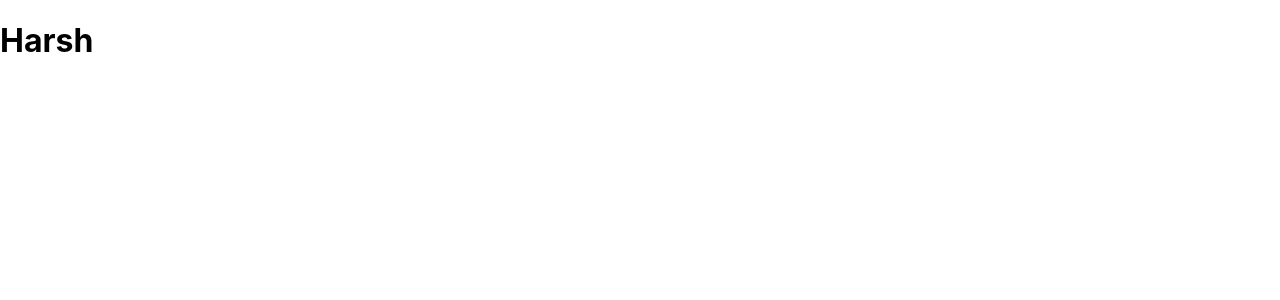
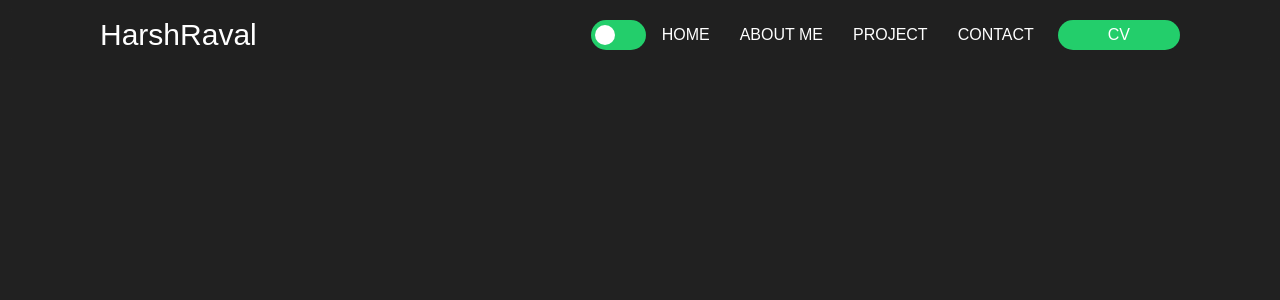
Before and after one commit to H1617K/portfolio-harsh, a React (Create React App) app: page / in a window 1280 px wide. Shown: the top 300 px of the page. Built offline with nearby package versions, Linux system fonts and the light colour scheme.

Commit message:
Add Goble style and Header with style.ts

```diff
--- a/package.json
+++ b/package.json
@@ -11,6 +11,8 @@
     "react-router-dom": "^6.22.1",
     "react-router-hash-link": "^2.4.3",
     "react-scripts": "5.0.1",
+    "react-toastify": "^10.0.4",
+    "styled-components": "^6.1.8",
     "web-vitals": "^2.1.4"
   },
   "scripts": {
--- a/src/App.js
+++ b/src/App.js
@@ -1,9 +1,12 @@
 import './App.css';
+import { Header } from './components/Header/Header';
+import { GlobalStyle } from './styles/global.ts';
 
 function App() {
   return (
     <>
-    <h1>Harsh</h1>
+    <GlobalStyle></GlobalStyle>
+    <Header></Header>
     </>
   );
 }
--- /dev/null
+++ b/src/components/Header/Header.js
@@ -0,0 +1,70 @@
+import React from 'react'
+import { BrowserRouter as Router } from 'react-router-dom'
+import { NavHashLink, HashLink } from 'react-router-hash-link'
+import { useState } from 'react'
+import { Container} from '../Header/styles.ts'
+
+import CV from '../../assets/Harsh Raval Resume.pdf'
+
+export function Header () {
+    const [isActive, setActive] = useState(false);
+
+    function toggleThme() {
+        let html = document.getElementsByTagName('html')[0]
+        html.classList.toggle('light')
+    }
+
+    function closeMenu() {
+        setActive(false)
+    }
+
+
+    return(
+        <Container classList="header-fixed">
+            <Router>
+                <HashLink smooth to="home" className='logo'>
+                    <span>{"Harsh"}</span>
+                    <span>{"Raval"}</span>
+                </HashLink>
+
+                <input
+                    onChange={toggleThme}
+                    className='container_toggle'
+                    type='checkbox'
+                    id='switch'
+                    name='mode'
+                />
+
+                <label htmlFor='switch'>Toggle</label>
+
+                <nav className={isActive ? 'active' : ''}>
+                    <NavHashLink smooth to="#home" onClick={closeMenu}>
+                        Home
+                    </NavHashLink>
+                    <NavHashLink smooth to="#about" onClick={closeMenu}>
+                        About me
+                    </NavHashLink>
+                    <NavHashLink smooth to="#project" onClick={closeMenu}>
+                        Project
+                    </NavHashLink>
+                    <NavHashLink smooth to="#contact" onClick={closeMenu}>
+                        Contact
+                    </NavHashLink>
+                    <a href={CV} download className='button'>
+                        CV
+                    </a>
+                </nav>
+
+                <div
+                    aria-expanded={isActive ? 'true' : 'false'}
+                    aria-haspopup="true"
+                    aria-label={isActive ? 'fechar menu' : 'Abrir menu'}
+                    className={isActive ? 'menu active' : 'menu'}
+                    onClick={() =>{
+                        setActive(!isActive)
+                    }}
+                ></div>
+            </Router>
+        </Container>
+    )
+}
--- /dev/null
+++ b/src/components/Header/styles.ts
@@ -0,0 +1,183 @@
+import styled from "styled-components";
+
+export const Container = styled.header`
+display: flex;
+  justify-content: space-between;
+  align-items: center;
+  padding: 1.8rem 10rem;
+
+  background-color: #21212150;
+
+  backdrop-filter: blur(6px);
+
+  position: fixed;
+  top: 0;
+  left: 0;
+  width: 100vw;
+  z-index: 1000;
+
+  nav{
+    display: flex;
+    align-items: center;
+    gap: 1.8rem;
+    a{
+      color: #FFFF;
+      padding: 0.6rem;
+      font-family: 'Red Hat Display', sans-serif;
+      font-weight: 500;
+      text-transform: uppercase;
+      transition: filter 0.25s;
+
+      &.button{
+        padding: 0.6rem 5rem;
+      }
+
+      &:hover{
+        filter: brightness(0.6);
+      }
+    }
+
+  }
+
+  .menu-container{
+    cursor: pointer;
+    padding: 0.6rem 0;
+  }
+
+  .menu{
+    width: 2rem;
+    height: 0.2rem;
+    background: #FFFF;
+    position: relative;
+    cursor: pointer;
+    display: none;
+
+    &:before{
+      bottom: 0.5rem;
+    }
+    &:after{
+      top: 0.5rem;
+    }
+
+
+    &.active:before{
+      bottom: 0;
+      transform: rotate(45deg);
+    }
+
+    &.active:after{
+      top: 0;
+      transform: rotate(135deg);
+    }
+
+    &.active{
+      background-color: rgba(0, 0, 0, 0);
+    }
+
+  }
+
+  .menu:before, .menu:after {
+    content: "";
+    display: block;
+    position: absolute;
+    width: 100%;
+    height: 0.2rem;
+    background: #FFFF;
+    cursor: pointer;
+    transition: .6s;
+  }
+
+
+  input[type=checkbox] {
+    height: 0;
+    width: 0;
+    visibility: hidden;
+    outline: none;
+  }
+
+  label {
+    cursor: pointer;
+    text-indent: -9999px;
+    width: 55px;
+    height: 30px;
+    background: var(--green);
+    display: block;
+    justify-content: center;
+    align-items: center;
+    -webkit-border-radius: 100px;
+    -moz-border-radius: 100px;
+    border-radius: 100px;
+    position: relative;
+    margin-left: auto;
+    right: 10px;
+  }
+
+  @media only screen and (max-width: 800px) {
+    label {
+    position: relative;
+   }
+  }
+
+  label:after {
+    content: '';
+    background: #FFF;
+    width: 20px;
+    height: 20px;
+    -webkit-border-radius: 50%;
+    -moz-border-radius: 50%;
+    border-radius: 50%;
+    position: absolute;
+    top: 5px;
+    left: 4px;
+   transition: cubic-bezier(0.68, -0.55, 0.27, 01.55) 320ms;
+  }
+
+  input:checked + label {
+    background: var(--pink);
+  }
+
+  input:checked + label:after {
+    left: calc(100% - 5px);
+    -webkit-transform: translateX(-100%);
+    -moz-transform: translateX(-100%);
+    -ms-transform: translateX(-100%);
+    -o-transform: translateX(-100%);
+    transform: translateX(-100%);
+  }
+
+  @media (max-width: 960px){
+    padding: 1.8rem 3rem;
+
+    .menu{
+      display: block;
+    }
+
+    nav {
+      -ms-overflow-style: none;
+      scrollbar-width: none;
+      overflow: hidden;
+      opacity: 0;
+      visibility: hidden;
+      flex-direction: column;
+      justify-content: center;
+      align-items: center;
+      position: fixed;
+      width: 100vw;
+      height: 100vh;
+      background: var(--blue);
+      top: 0;
+      left: 0;
+      transition: opacity 0.25s;
+      background-color: var(--green);
+
+      a.button{
+        background-color: var(--pink);
+      }
+
+      &.active{
+        opacity: 1;
+        visibility: visible;
+      }
+    }
+  }
+`
--- /dev/null
+++ b/src/styles/global.ts
@@ -0,0 +1,123 @@
+import { createGlobalStyle } from "styled-components";
+
+export const GlobalStyle = createGlobalStyle`
+
+  :root{
+    --pink: #E31F71;
+    --black: #212121;
+    --green: #23ce6b;
+    --blue: #016fb9;
+    scroll-padding-top: 10rem;
+
+    &.light{
+
+      body{
+        transition: 0.5s;
+        background-color: #f5f5f5;
+        color: var(--black);
+      }
+
+      .logo{
+        color: var(--black);
+      }
+
+      header.header-fixed{
+        transition: 0.5s;
+        background-color: #f5f5f550;
+        a{
+          transition: 0.5s;
+          color: black;
+        }
+        .menu,.menu:before, .menu:after{
+          background-color: var(--black);
+        }
+        .menu.active{
+          background-color: rgba(555,555,555,0);
+        }
+      }
+
+      footer.footer{
+        transition: 0.5s;
+        background-color: rgba(0,0,0,0.1);
+        color: var(--black);
+      }
+
+      form{
+        input,textarea{
+          transition: 0.5s;
+          border: solid 1px var(--black);
+          color: var(--black);
+          &::placeholder{
+            transition: 0.5s;
+            color: var(--black);
+          }
+        }
+      }
+
+    }
+  }
+
+
+
+  ul, li {
+    text-decoration: none;
+    list-style: none;
+    margin: 0;
+    padding:0;
+  }
+
+  *{
+    margin: 0;
+    padding: 0;
+    box-sizing: border-box;
+  }
+
+  html{
+    font-size: 62.5%;
+  }
+
+  body{
+    font-size: 1.6rem;
+    -webkit-font-smoothing: antialiased;
+    background-color: var(--black);
+    color: #FFFF;
+  }
+
+  body, input, textarea, button{
+    font-family: 'Red Hat Display', sans-serif;
+    font-weight: 400;
+  }
+
+  a{
+    text-decoration: none;
+  }
+
+  button, .button{
+    border: none;
+    cursor: pointer;
+    background-color: var(--green);
+    color: #FFFF;
+    border-radius: 2rem;
+    font-weight: 500;
+    transition: filter 0.25s;
+    &:hover{
+      filter: brightness(0.8);
+    }
+  }
+
+  button:disabled, .button:disabled{
+    filter: brightness(0.8);
+    cursor: not-allowed;
+  }
+
+
+  .logo{
+    font-size: 3rem;
+    color: #FFFF;
+    // &::first-letter{
+    //   color: var(--green);
+    // }
+  }
+
+
+`
```
Also changed, not shown: 1 other file (tests, documents, lock files or other folders).
